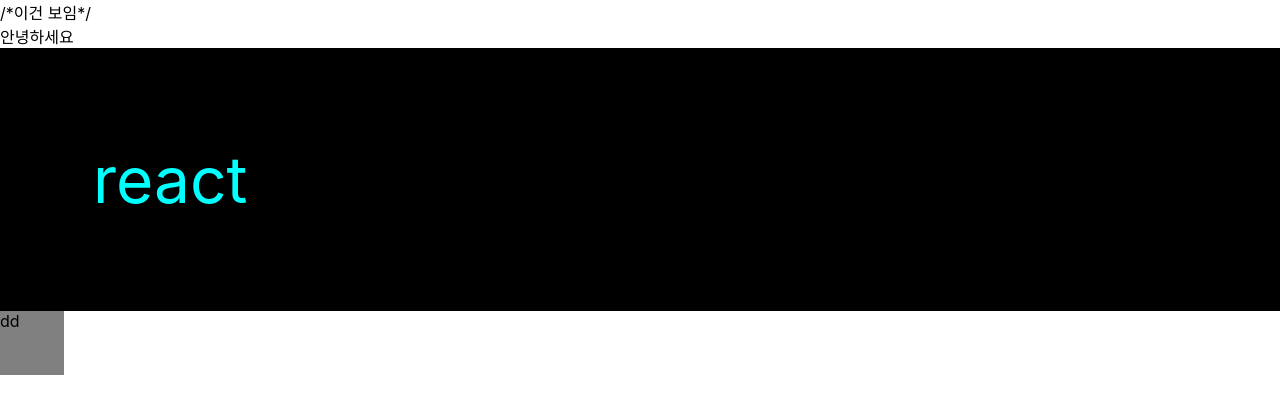
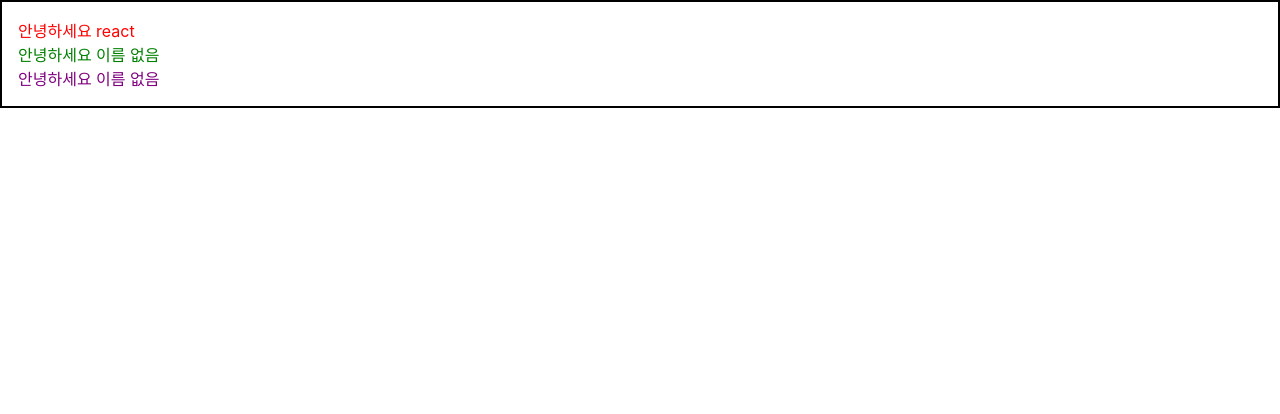
Before and after one commit to ParkDooWon/React-Practice, a React (Create React App) app: page / in a window 1280 px wide. Shown: the top 414 px of the page. Built offline with nearby package versions, Linux system fonts and the light colour scheme.

Commit message:
feat: 1-5 Props 사용 - Props 사용 : 값을 전달한다. - children 사용 : <Wrapper> 컴포넌트 태그 안에 있는 값들을 조회

```diff
--- a/src/App.js
+++ b/src/App.js
@@ -1,27 +1,17 @@
 import React from 'react';
 import Hello from './Hello';
+import Wrapper from './Wrapper';
 import './App.css';
 
 function App() {
-  const name = 'react';
-  const style = {
-      backgroundColor: 'black',
-      color: 'aqua',
-      fontSize: 64,
-      padding: 93
-  }
 
   return (
-      <>
-          {/*이건 안보임*/}
-          /*이건 보임*/
-          <Hello />
-          <div style={style}>
-              {/*이렇게 주석도 가능*/}
-              {name}</div>
-          <div className="gray-box">dd</div>
-      </>
-  )
+      <Wrapper>
+        <Hello name = 'react' color='red'/>
+        <Hello color='green'/>
+        <Hello/>
+      </Wrapper>
+  );
 }
 
 export default App;
--- a/src/Hello.js
+++ b/src/Hello.js
@@ -1,7 +1,12 @@
 import React from 'react';
 
-function Hello() {
-    return <div>안녕하세요</div>
+function Hello({color, name}) {
+    return <div style={{color: color}}>안녕하세요 {name}</div>
+}
+
+Hello.defaultProps = {
+    name: '이름 없음',
+    color: 'purple'
 }
 
 export default Hello;
--- /dev/null
+++ b/src/Wrapper.js
@@ -0,0 +1,15 @@
+import React from 'react';
+
+function Wrapper({children}) {
+    const style = {
+        border: '2px solid black',
+        padding: '16px'
+    };
+    return (
+        <div style={style}>
+            {children}
+        </div>
+    )
+}
+
+export default Wrapper;
```
